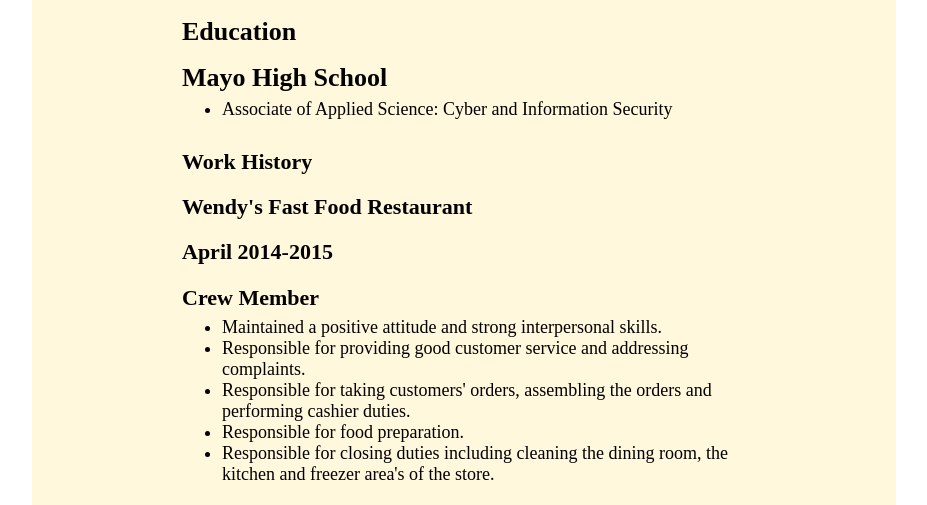
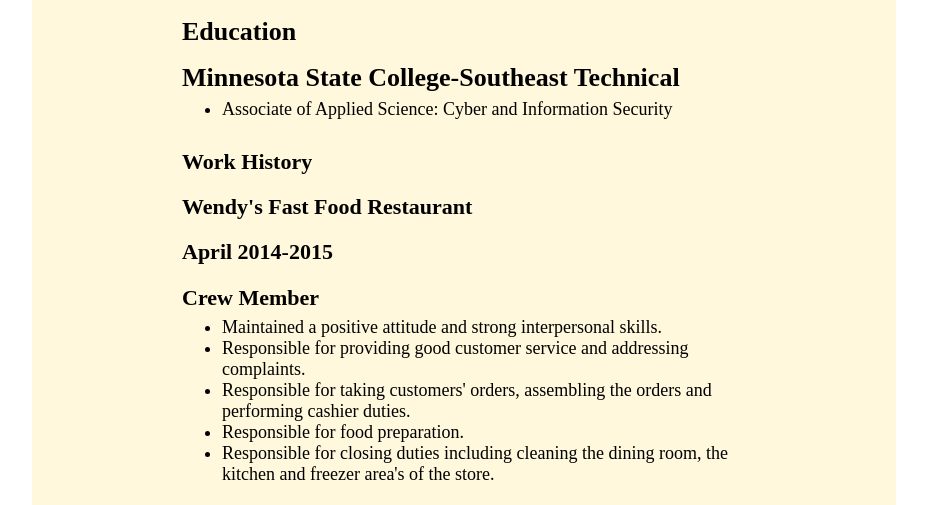
Before and after one commit to puckettbo/puckettbo.github.io, a plain HTML site: page index.html in a window 1280 px wide. Shown: the part 295-800 px from the top of the page, without its empty margins (176-1103 px from the left). Drawn offline with Linux system fonts and the light colour scheme.

Commit message:
edu update

```diff
--- a/index.html
+++ b/index.html
@@ -18,9 +18,9 @@
 
 
     		<div id="content-education">
-    			<div id="content-mayo high school">
+    			<div id="content-minnesota state college-southeast technical">
                     <h3>Education</h3>
-    				<h3>Mayo High School</h3>
+    				<h3>Minnesota State College-Southeast Technical</h3>
     				<div class="block-date">
     			</div>
     			<div class"block-content">
```
